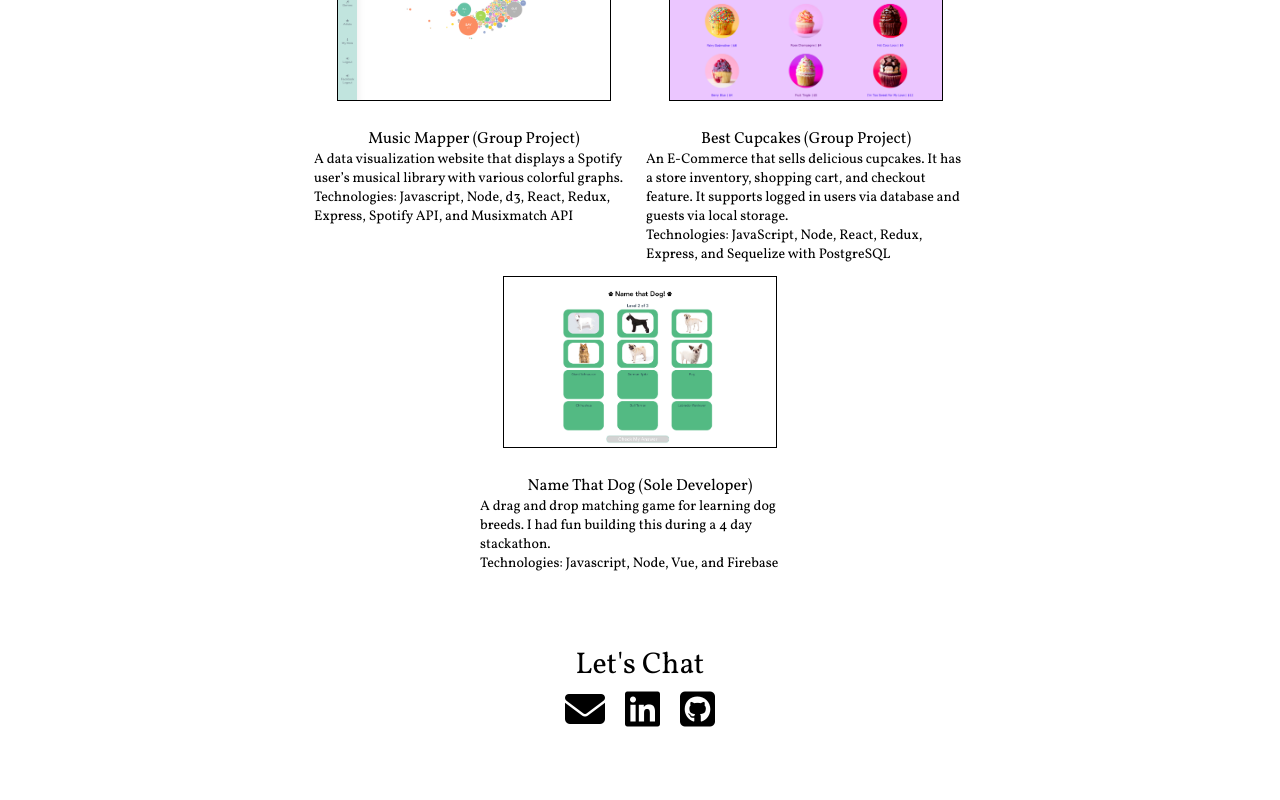
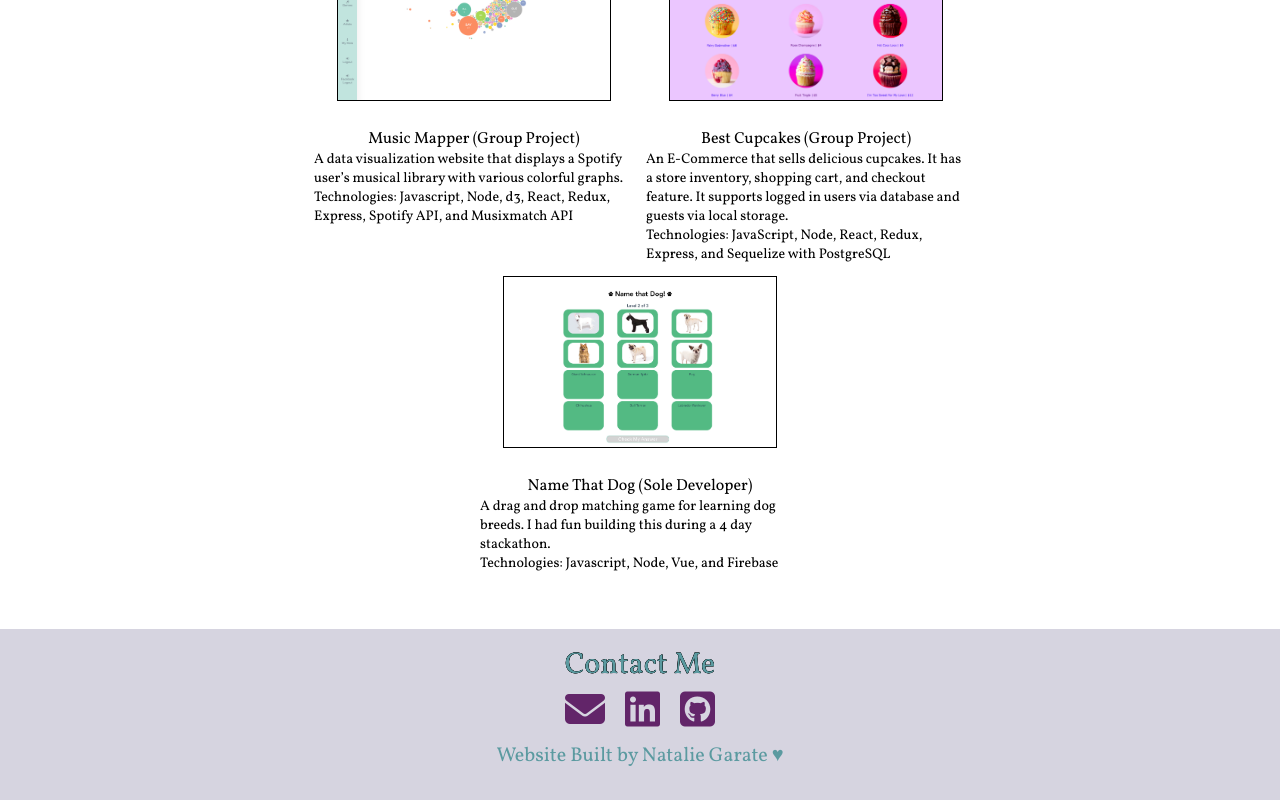
Before and after one commit to nataliegarate/personal-website, a React (Create React App) app: page / in a window 1280 px wide. Shown: the part 2066-2866 px from the top of the page. Before the commit the page ends 2838 px from the top, so only its background shows below. Built offline with nearby package versions, Linux system fonts and the light colour scheme.

Commit message:
styled footer

```diff
--- a/src/App.css
+++ b/src/App.css
@@ -19,7 +19,6 @@ body {
   flex-wrap: wrap;
   width: 100%;
   background-color: rgba(33, 33, 33, 0.2);
-  /* background-color: #b8a9c9; */
   font-size: 4vh;
 }
 
@@ -64,7 +63,7 @@ body {
   white-space: nowrap; /* Keeps the content on a single line */
   margin: 0 auto; /* Gives that scrolling effect as the typing happens */
   letter-spacing: 0.1em; /* Adjust as needed */
-  animation: typing 6s steps(40, end), blink-caret 0.75s step-end infinite;
+  animation: typing 2s steps(40, end), blink-caret 0.75s step-end infinite;
 }
 
 @keyframes typing {
@@ -203,6 +202,8 @@ body {
   flex-direction: column;
   align-items: center;
   flex-wrap: wrap;
+  background-color: #d6d4e0;
+  color: #5b9aa0;
 }
 
 .footer-contact-container {
@@ -213,32 +214,26 @@ body {
   font-size: 40px;
 }
 
-a {
-  text-decoration: none;
-  color: black;
-}
-a:visited {
-  color: black;
-}
-
-a:hover {
-  color: darkblue;
+.footer-title {
+  text-shadow: -0.1px 0 black, 0 0.1px black, 0.1px 0 black, 0 -0.1px black;
 }
 
 #about-me {
   width: 70%;
 }
 
-.nav-list a {
+a {
   color: #622569;
+  text-decoration: none;
 }
-.nav-list a:hover {
+a:hover {
   color: gray;
 }
 
-.nav-list a:visited {
+a:visited {
   color: #622569;
 }
+
 @media screen and (max-width: 900px) {
   #nav-header-text {
     font-size: 72px;
--- a/src/Footer.js
+++ b/src/Footer.js
@@ -4,7 +4,7 @@ function Footer() {
   return (
     <div id="contact">
       <div className="footer-title">
-        Let's Chat
+        Contact Me
         <br />
       </div>
       <div className="footer-contact-container">
@@ -32,6 +32,7 @@ function Footer() {
           </div>
         </a>
       </div>
+      <div id="built-by">Website Built by Natalie Garate &hearts;</div>
     </div>
   );
 }
```
